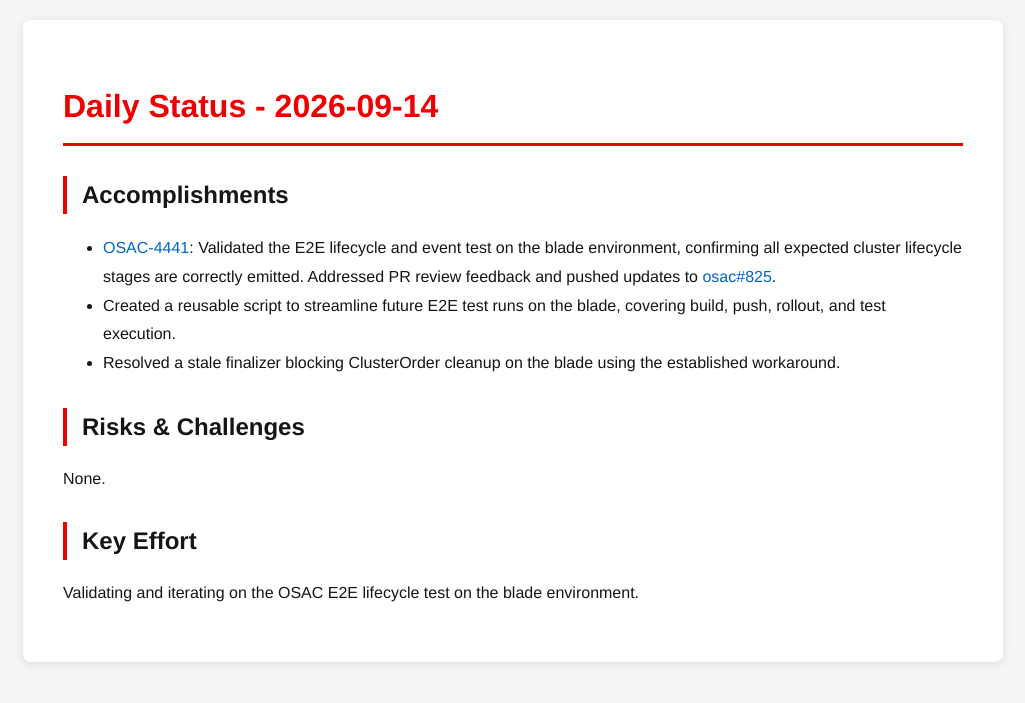
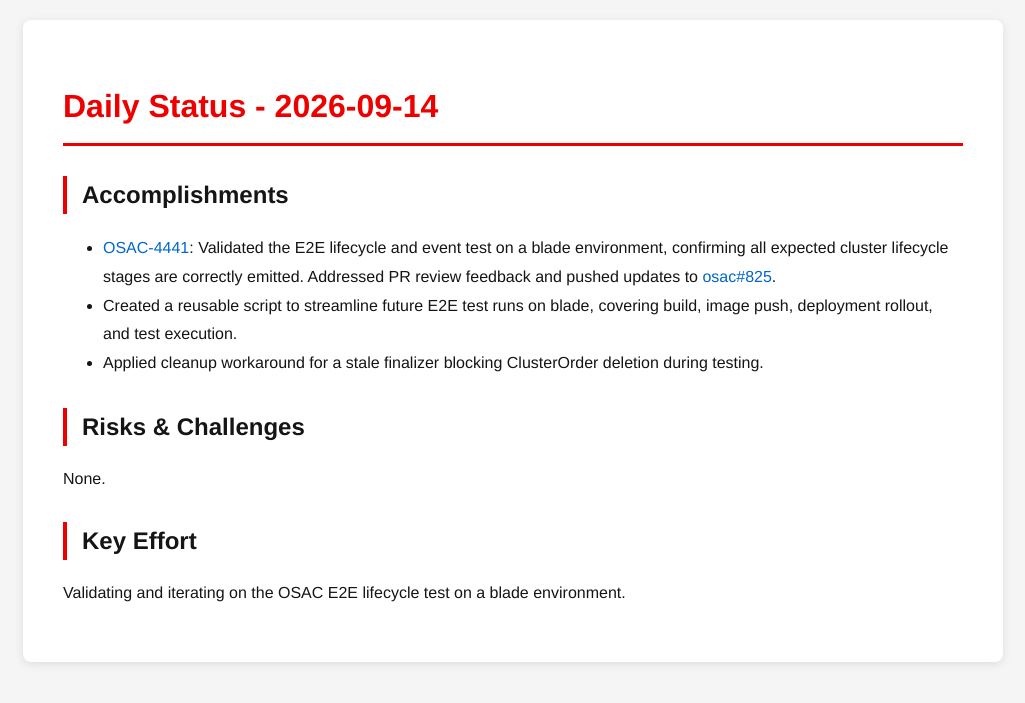
Before and after one commit to tzvatot/daily-status, a Jekyll site: the page built from 2026-09-14.md, in a window 1280 px wide. Shown: the top 703 px of the page, without its empty margins (127-1152 px from the left). Built offline with Jekyll 4.4.1, drawn with Linux system fonts in a browser that asks for light colours.

Commit message:
Daily status update - 2026-09-14

```diff
--- a/2026-09-14.md
+++ b/2026-09-14.md
@@ -7,12 +7,12 @@
 # Daily Status - 2026-09-14
 
 ## Accomplishments
-- [OSAC-4441](https://redhat.atlassian.net/browse/OSAC-4441): Validated the E2E lifecycle and event test on the blade environment, confirming all expected cluster lifecycle stages are correctly emitted. Addressed PR review feedback and pushed updates to [osac#825](https://github.com/osac-project/osac/pull/825).
-- Created a reusable script to streamline future E2E test runs on the blade, covering build, push, rollout, and test execution.
-- Resolved a stale finalizer blocking ClusterOrder cleanup on the blade using the established workaround.
+- [OSAC-4441](https://redhat.atlassian.net/browse/OSAC-4441): Validated the E2E lifecycle and event test on a blade environment, confirming all expected cluster lifecycle stages are correctly emitted. Addressed PR review feedback and pushed updates to [osac#825](https://github.com/osac-project/osac/pull/825).
+- Created a reusable script to streamline future E2E test runs on blade, covering build, image push, deployment rollout, and test execution.
+- Applied cleanup workaround for a stale finalizer blocking ClusterOrder deletion during testing.
 
 ## Risks & Challenges
 None.
 
 ## Key Effort
-Validating and iterating on the OSAC E2E lifecycle test on the blade environment.
+Validating and iterating on the OSAC E2E lifecycle test on a blade environment.
```
